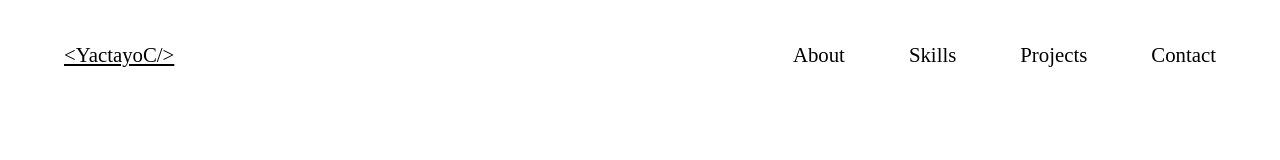
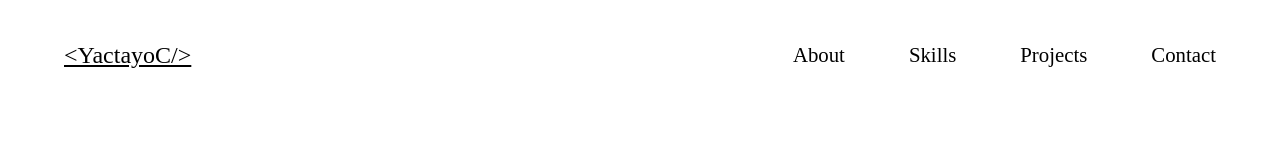
Before and after one commit to YactayoC/portfolio, a Next.js app: page / in a window 1280 px wide. Shown: the top 160 px of the page. Built offline with nearby package versions, Linux system fonts and the light colour scheme; no server answers; the database is empty.

Commit message:
refactor: change styles and title page

```diff
--- a/components/ui/Navbar.tsx
+++ b/components/ui/Navbar.tsx
@@ -1,4 +1,3 @@
-import Image from 'next/image';
 import styles from 'styles/ui/Navbar.module.css';
 
 const Navbar = () => {
@@ -17,17 +16,17 @@ const Navbar = () => {
       </div>
 
       <div className={styles['navbar-mobile']}>
-        <a href="#about">
-          <Image src="https://cdn-icons-png.flaticon.com/512/157/157933.png" alt="about" width={40} height={40} />
+        <a href="#about" title='About me'>
+          <i className="fa-solid fa-circle-info"></i>
         </a>
-        <a href="#skills">
-          <Image src="https://cdn-icons-png.flaticon.com/512/711/711284.png" alt="skills" width={40} height={40} />
+        <a href="#skills" title='Skills'>
+          <i className="fa-solid fa-code"></i>
         </a>
-        <a href="#projects">
-          <Image src="https://cdn-icons-png.flaticon.com/512/7964/7964620.png" alt="projects" width={40} height={40} />
+        <a href="#projects" title='Projects'>
+          <i className="fa-solid fa-rocket"></i>
         </a>
-        <a href="#contact">
-          <Image src="https://cdn-icons-png.flaticon.com/512/2767/2767188.png" alt="contact" width={40} height={40} />
+        <a href="#contact" title='Contact'>
+          <i className="fa-solid fa-envelope"></i>
         </a>
       </div>
     </nav>
--- a/pages/index.tsx
+++ b/pages/index.tsx
@@ -13,7 +13,7 @@ interface Props {
 
 const Home: FC<Props> = ({ technologies, projects }) => {
   return (
-    <PortfolioLayout title="Sebastian Yactayo">
+    <PortfolioLayout title="YactayoC">
       <header>
         <Navbar />
         <Hero />
--- a/styles/ui/Navbar.module.css
+++ b/styles/ui/Navbar.module.css
@@ -13,17 +13,27 @@
   justify-content: space-between;
   margin: 0 auto;
   margin-top: 1rem;
-  padding-block: 0.4rem;
-  padding-inline: 1rem;
+  padding-block: 0.6rem;
+  padding-inline: 1.5rem;
   position: fixed;
   width: 90%;
   z-index: 9;
 }
 
+.navbar-mobile a i {
+  color: var(--color-primary-text);
+  font-size: 2rem;
+  transition: color 0.3s ease-in-out;
+}
+
+.navbar-mobile a i:hover {
+  color: var(--color-primary-text-hover);
+}
+
 .navbar-desktop {
   display: none;
   padding-inline: 4rem;
-  padding-block: 1.2rem;
+  padding-block: 1.1rem;
 }
 
 @media (min-width: 768px) {
@@ -42,7 +52,7 @@
   color: var(--color-primary-text);
   text-shadow: 0 0 5px var(--color-secondary-text), 0 0 5px var(--color-secondary-text),
     0 0 5px var(--color-secondary-text);
-  font-size: 1.3rem;
+  font-size: 1.5rem;
 }
 
 .navbar-desktop-links {
```
